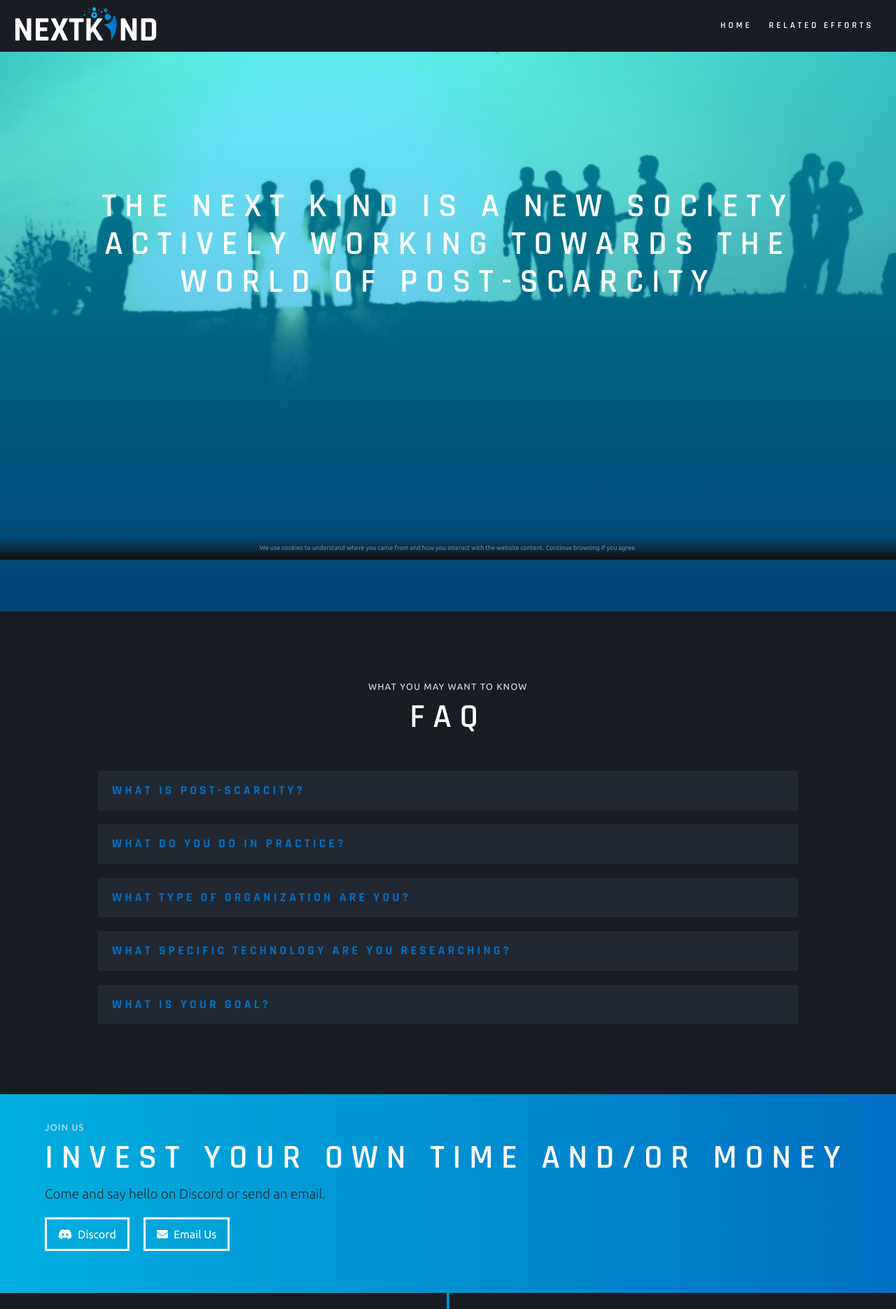
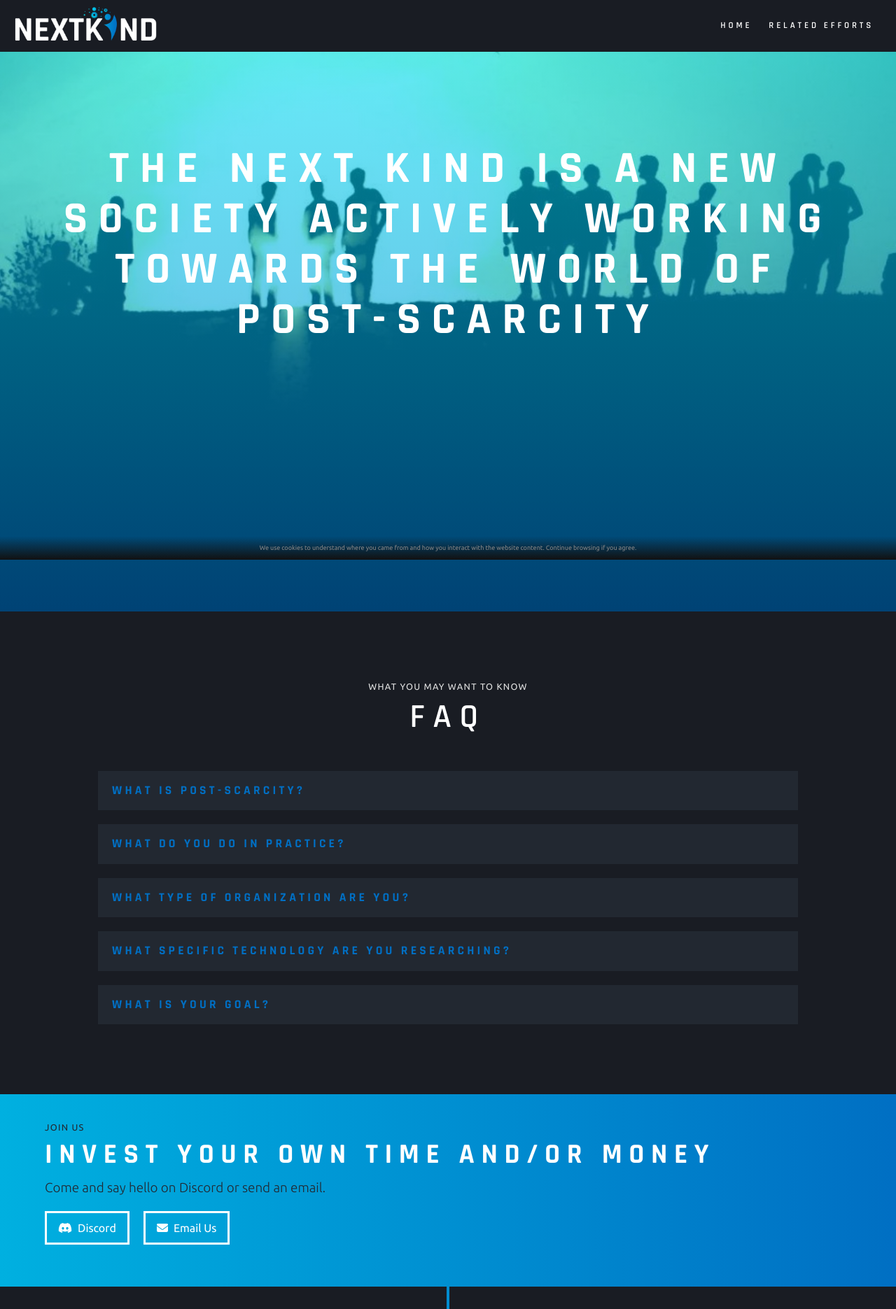
Before and after one commit to NextKind/website, a Vue app: page / in a window 1280 px wide. Shown: the top 1871 px of the page at 70% size. Built offline with nearby package versions, Linux system fonts and the light colour scheme.

Commit message:
fix: fixed titles on heroimage and ctasection

```diff
--- a/src/components/CTASection.vue
+++ b/src/components/CTASection.vue
@@ -36,13 +36,14 @@
     }
 
 .section-cta .title {
-  font-size: 2.5rem;
+  font-size: 2.5rem !important;
+  font-weight: 700;
   margin-bottom: 10px;
   text-align: left;
 }
 
 .section-cta .subtitle {
-  color: #222831;
+  color: #222831 !important;
   text-align: left;
 }
 
--- a/src/components/HeroImage.vue
+++ b/src/components/HeroImage.vue
@@ -19,7 +19,8 @@
 }
 
 .homepage .container .title {
-  font-size: 4rem;
+  font-size: 4rem !important;
+  font-weight: 700;
 }
 
 .homepage .hero-texts {
@@ -32,7 +33,7 @@
 
 @media (max-width: 520px) {
   .homepage .container .title {
-    font-size: 2rem;
+    font-size: 2rem !important;
   }
 
   .homepage .container .subtitle {
```
